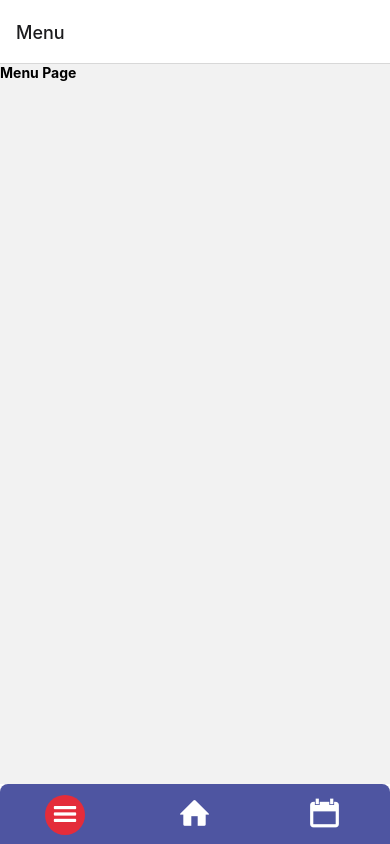
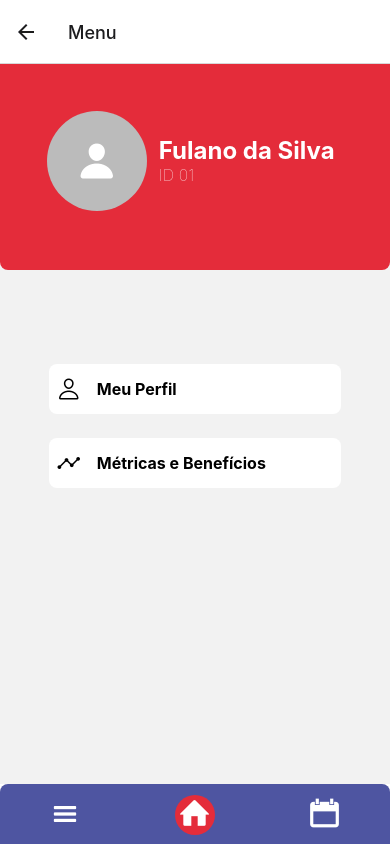
Before and after one commit to VictorASantana/cp-presenca-cursinho-hybrid, a React Native app in the folder cp-attendance-hybrid/: screen /Menu in a window 390 px wide. Built offline with nearby package versions, Linux system fonts and the light colour scheme.

Commit message:
feat: setting up base menu page

```diff
--- /dev/null
+++ b/cp-attendance-hybrid/src/components/button-card/button-card.component.style.tsx
@@ -0,0 +1,21 @@
+import { Theme } from "assets/theme/theme";
+import styled from "styled-components/native";
+
+export const ButtonCardWrapperStyled = styled.TouchableOpacity`
+  background-color: ${Theme.Colors.white};
+  width: 75%;
+  height: 50px;
+  flex-direction: row;
+  justify-content: flex-start;
+  align-items: center;
+  border-radius: 8px;
+  margin-top: 16px;
+  margin-bottom: 8px;
+  padding: 8px;
+`;
+
+export const ButtonCardTextStyled = styled.Text`
+  margin-left: 16px;
+  font-size: 16px;
+  font-weight: bold;
+`;
--- /dev/null
+++ b/cp-attendance-hybrid/src/components/button-card/button-card.component.tsx
@@ -0,0 +1,19 @@
+import React from "react";
+import { ButtonCardTextStyled, ButtonCardWrapperStyled } from "./button-card.component.style";
+import Icon from "react-native-vector-icons/Ionicons";
+
+interface ButtonCardProps {
+  text: string;
+  icon: string;
+  onTap: () => void;
+};
+
+export const ButtonCard: React.FC<ButtonCardProps> = props => {
+  return (
+    <ButtonCardWrapperStyled onPress={props.onTap}>
+      <Icon name={props.icon} size={24}/>
+      <ButtonCardTextStyled>{props.text}</ButtonCardTextStyled>
+    </ButtonCardWrapperStyled>
+  );
+;
+}
--- a/cp-attendance-hybrid/src/components/profile/profile-photo.component.tsx
+++ b/cp-attendance-hybrid/src/components/profile/profile-photo.component.tsx
@@ -4,12 +4,13 @@ import { Theme } from "assets/theme/theme";
 
 interface ProfilePhotoProps {
   onPress: () => void;
+  size?: number;
 }
 
 export const ProfilePhoto: React.FC<ProfilePhotoProps> = props => {
   return (
-    <ProfilePhotoButton size={72} onPress={props.onPress}>
-      <Icon name="person" size={32} color={Theme.Colors.white}/>
+    <ProfilePhotoButton size={props.size ?? 72} onPress={props.onPress}>
+      <Icon name="person" size={props.size ? props.size/2.5 : 32} color={Theme.Colors.white}/>
     </ProfilePhotoButton>
   );
 }
--- a/cp-attendance-hybrid/src/modules/home/home.page.tsx
+++ b/cp-attendance-hybrid/src/modules/home/home.page.tsx
@@ -4,13 +4,20 @@ import { SafeAreaView } from "react-native-safe-area-context";
 import { HomeBodyStyled, HomeHeaderStyled } from "./home.page.style";
 import { FlatList, Image, View } from "react-native";
 import { ProfilePhoto } from "@src/components/profile/profile-photo.component";
-import { ScreenProps } from "@src/navigation/Routes";
+import { RootStackParamsList } from "@src/navigation/Routes";
 import TodayClasses from '../../data/mock/class-mock';
 import { Theme } from "assets/theme/theme";
 import { format } from 'date-fns';
 import { ptBR } from 'date-fns/locale';
+import { NativeStackNavigationProp } from '@react-navigation/native-stack';
+import { RouteProp } from '@react-navigation/native';
 
-export const Home: React.FC<ScreenProps<'Home'>> = ({ navigation }) => {
+type HomeScreenProps = {
+  navigation: NativeStackNavigationProp<RootStackParamsList, 'Home'>;
+  route: RouteProp<RootStackParamsList, 'Home'>;
+};
+
+export const Home: React.FC<HomeScreenProps> = ({ navigation }) => {
   const handleProfileTap = () => {
     navigation.navigate('Profile');
   }
--- /dev/null
+++ b/cp-attendance-hybrid/src/modules/menu/menu.page.style.tsx
@@ -0,0 +1,46 @@
+import { Theme } from "assets/theme/theme";
+import styled from "styled-components/native";
+
+export const MenuHeaderStyled = styled.View`
+  background-color: #E42C3A;
+  flex: 0.4;
+  border-bottom-right-radius: 8px;
+  border-bottom-left-radius: 8px;
+`;
+
+export const MenuHeaderInfoStyled = styled.View`
+  flex-direction: row;
+  justify-content: flex-start;
+  align-items: center;
+  margin: 8%;
+  padding: 4%;
+`;
+
+export const MenuHeaderPersonalStyled = styled.View`
+  width: 100%;
+  margin-left: 12px;
+`;
+
+export const MenuHeaderTitle = styled.Text`
+  font-weight: bolder;
+  font-size: 24px;
+  color: ${Theme.Colors.white};
+`;
+
+export const MenuHeaderText = styled.Text`
+  font-weight: lighter;
+  font-size: 16px;
+  color: ${Theme.Colors.white};
+`;
+
+export const MenuAreaViewStyled = styled.View`
+    flex: 1;
+    bottom: 0;
+`;
+
+export const MenuButtonAreaStyled = styled.View`
+  width: 100%;
+  margin-top: 20%;
+  justify-content: center;
+  align-items: center;
+`
--- a/cp-attendance-hybrid/src/modules/menu/menu.page.tsx
+++ b/cp-attendance-hybrid/src/modules/menu/menu.page.tsx
@@ -1,7 +1,43 @@
-import { Title } from "assets/utils/global.style";
+import React from 'react';
+import { View } from 'react-native';
+import { SafeAreaView } from 'react-native-safe-area-context';
+import { MenuAreaViewStyled, MenuButtonAreaStyled, MenuHeaderInfoStyled, MenuHeaderPersonalStyled, MenuHeaderStyled, MenuHeaderText, MenuHeaderTitle } from './menu.page.style';
+import { ButtonCard } from '@src/components/button-card/button-card.component';
+import { ProfilePhoto } from '@src/components/profile/profile-photo.component';
+import { NativeStackNavigationProp } from '@react-navigation/native-stack';
+import { RouteProp } from '@react-navigation/native';
+import { RootStackParamsList } from '@src/navigation/Routes';
 
-export const Menu: React.FC = () => {
+type MenuScreenProps = {
+  navigation: NativeStackNavigationProp<RootStackParamsList, 'Menu'>;
+  route: RouteProp<RootStackParamsList, 'Menu'>;
+};
+
+const Menu: React.FC<MenuScreenProps> = ({ navigation }) => {
+  const handleProfileTap = () => {
+    navigation.navigate('Profile');
+  }
+
   return (
-    <Title>{'Menu Page'}</Title>
+    <>
+      <MenuHeaderStyled>
+        <SafeAreaView />
+        <MenuHeaderInfoStyled>
+          <ProfilePhoto size={100} onPress={handleProfileTap} />
+          <MenuHeaderPersonalStyled>
+            <MenuHeaderTitle>{'Fulano da Silva'}</MenuHeaderTitle>
+            <MenuHeaderText>{'ID 01'}</MenuHeaderText>
+          </MenuHeaderPersonalStyled>
+        </MenuHeaderInfoStyled>
+      </MenuHeaderStyled>
+      <MenuAreaViewStyled>
+        <MenuButtonAreaStyled>
+          <ButtonCard icon="person-outline" text="Meu Perfil" onTap={handleProfileTap} />
+          <ButtonCard icon="analytics" text="Métricas e Benefícios" onTap={() => console.log('click')} />
+        </MenuButtonAreaStyled>
+      </MenuAreaViewStyled>
+    </>
   );
 };
+
+export default Menu;
--- a/cp-attendance-hybrid/src/navigation/Routes.tsx
+++ b/cp-attendance-hybrid/src/navigation/Routes.tsx
@@ -3,7 +3,7 @@ import { createNativeStackNavigator, NativeStackScreenProps } from '@react-navig
 import { createBottomTabNavigator } from '@react-navigation/bottom-tabs';
 import { Home } from '@src/modules/home/home.page';
 import { Theme } from 'assets/theme/theme';
-import { Menu } from '@src/modules/menu/menu.page';
+import Menu from '@src/modules/menu/menu.page';
 import { View } from 'react-native';
 import Icon from 'react-native-vector-icons/Entypo';
 import { Schedule } from '@src/modules/schedule/schedule.page';
@@ -12,6 +12,9 @@ import { Profile } from '@src/modules/profile/profile.page';
 export type RootStackParamsList = {
   Home?: undefined;
   Profile?: undefined;
+  Menu?: undefined;
+  HomeStack?: undefined;
+  Schedule?: undefined;
 };
 
 export type ScreenProps<T extends keyof RootStackParamsList> =
@@ -25,13 +28,14 @@ const StackNavigator = () => {
       <Stack.Screen name='Home' component={Home} options={() => ({
       headerShown: false,
     })}/>
+      <Stack.Screen name='Menu' component={Menu} />
       <Stack.Screen name='Profile' component={Profile} />
     </Stack.Navigator>
   )
 
 }
 
-const Tab = createBottomTabNavigator();
+const Tab = createBottomTabNavigator<RootStackParamsList>();
 
 export const Routes = () => {
 
@@ -52,7 +56,11 @@ export const Routes = () => {
           },
         })}
       >
-        <Tab.Screen name='Menu' component={Menu} options={{
+        <Tab.Screen
+          name='Menu'
+          component={Menu}
+          options={{
+            headerShown: false,
             tabBarIcon: ({focused}) => {
               return (
                 <View style={
```
Lines whose indentation alone changed are shown as unchanged.
